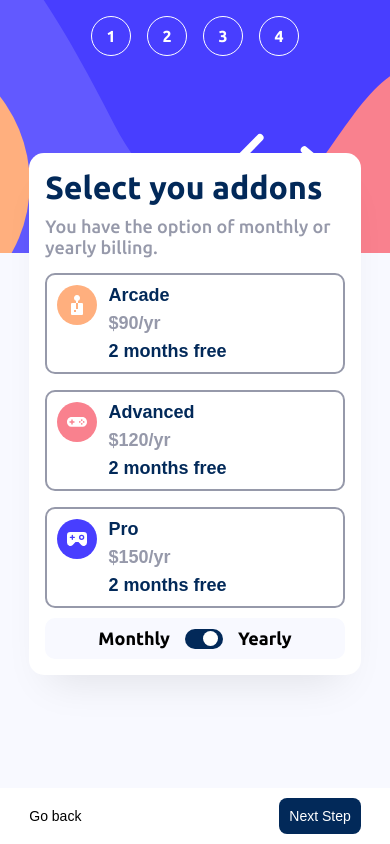
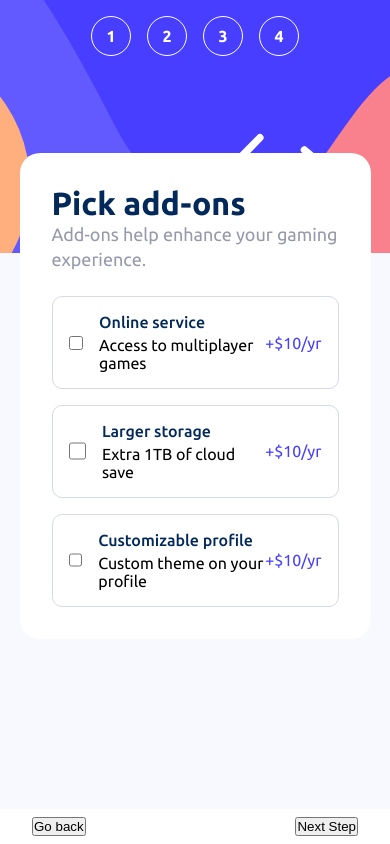
Before and after one commit to Pe-KaY/multi-step-form, an Angular app: page /addons in a window 390 px wide. Built offline with nearby package versions, Linux system fonts and the light colour scheme.

Commit message:
feat: added addons ui with responsiveness

```diff
--- a/src/app/addons/addons.component.css
+++ b/src/app/addons/addons.component.css
@@ -1,92 +1,91 @@
-.addonsContainer {
-  position: relative;
+.addon__content-wrapper {
+  height: 100%;
   width: 100%;
+  /* background: var(--content-bg-mobile); */
   display: flex;
   flex-direction: column;
   justify-content: space-between;
-  /* gap: 50px; */
-  height: 100%;
 }
 
-.addonsContainer .addonsContainer__details {
+.addon__modal {
+  background: var(--bg-primary);
+  width: 90%;
+  margin-inline: auto;
+  padding: 2rem;
+  height: fit-content;
+  border-radius: 20px;
+  margin-top: -100px;
+}
+
+.addon__footer {
+  padding-block: 1rem;
+  display: flex;
+  justify-content: space-between;
+  align-items: center;
+  padding-inline: 2rem;
+  padding-block: .5rem;
+  background: var(--bg-primary)
+
+}
+
+.addon__options {
   display: flex;
   flex-direction: column;
-  gap: 10px;
-  width: 85%;
-  /* height: 566px; */
-  margin-inline: auto;
-  border-radius: 15px;
-  padding: 1rem;
-  margin-top: -100px;
-  background-color: var(--bg-primary);
-  box-shadow: 0px 25px 40px -20px rgba(0, 0, 0, 0.1);
+  gap: 1rem;
+  margin-top: 1.5rem;
 }
 
-.addonsContainer__details .addonsContainer__text {
+.addon__option {
+  padding: 1rem;
   display: flex;
-  flex-direction: column;
+  align-items: center;
   justify-content: space-between;
-  gap: 10px;
-  margin-bottom: 5px;
-  /* height: 80px; */
+  border-radius: 10px;
+  border: 1px solid var(--clr-light-grey);
+  cursor: pointer;
+}
+.addon__title-and-desc {
+  display: flex;
+  gap: 1rem;
+  align-items: center;
 }
 
-.addonsContainer__details .addonsContainer__text h3 {
-  font-size: var(--fs-xl);
+.addon__option input[type="checkbox"] {
+  width: 18px;
+  height: 18px;
+  border: 1px solid var(--clr-light-grey);
+  accent-color: var(--clr-purple);
+}
+
+input[type="checkbox"]:checked:before {
+  color: rgb(11, 11, 11) !important;
+}
+.option__header {
+  margin-bottom: 1.5rem;
+}
+.option__title {
+  font-weight: 500;
+  margin-bottom: .3rem;
   color: var(--text-clr-primary);
 }
 
-.addonsContainer__details .addonsContainer__text p {
-  font-size: var(--fs-lg);
-  color: var(--text-clr-secondary);
-  font-weight: 500;
+/* large screens */
+@media (min-width: 1024px) {
+  .addon__content-wrapper {
+    background: var(--bg-primary);
+
+  }
+  .addon__content-wrapper {
+    width: 80%;
+    margin-inline: auto;
+  }
+  .addon__modal {
+    margin-top: 0;
+    padding: 0;
+  }
+
 }
 
-.addonsContainer__details .addonsDiv {
-  display: flex;
-  flex-direction: column;
-  /* padding: 0.7rem; */
-  gap: 1rem;
-  /* border-radius: 10px; */
-  /* border: 2px solid var(--clr-grey); */
-  /* background: none; */
-}
-
-.addonsDiv .addons {
-  display: flex;
-  width: 100%;
-  padding: 10px;
-  gap: 0.7rem;
-  border-radius: 10px;
-  border: 2px solid var(--clr-grey);
-  background: none;
-}
-
-.addonsContainer__details .addons:hover,
-.addonsContainer__details .addons:active {
-  border: 2px solid var(--text-clr-purple);
-  background-color: var(--bg-accent);
-  cursor: pointer;
-}
-
-.addons .addons-type__text {
-  display: inherit;
-  flex-direction: column;
-  text-align: left;
-  gap: 7px;
-}
-
-.addons .addons-type__text .name {
-  font-size: var(--fs-lg);
-  font-weight: 700;
-  color: var(--text-clr-primary);
-}
-
-.addons .addons-type__text .amount {
-  font-size: var(--fs-lg);
-  font-weight: 700;
-  color: var(--text-clr-secondary);
-}
 
 .addons .addons-type__text .duration {
   font-size: var(--fs-lg);
--- a/src/app/addons/addons.component.html
+++ b/src/app/addons/addons.component.html
@@ -1,56 +1,57 @@
-<div class="addonsContainer">
-  <div class="addonsContainer__details">
-    <div class="addonsContainer__text">
-      <h3>Select you addons</h3>
-      <p>You have the option of monthly or yearly billing.</p>
-    </div>
-    <div class="addonsDiv">
-      <button class="addons">
-        <div class="addons-type__img">
-          <img src="../../assets/icon-arcade.svg" alt="arcade icon" />
-        </div>
-        <div class="addons-type__text">
-          <p class="name">Arcade</p>
-          <p class="amount">$90/yr</p>
-          <p class="duration">2 months free</p>
-        </div>
-      </button>
-      <button class="addons">
-        <div class="addons-type__img">
-          <img src="../../assets/icon-advanced.svg" alt="advanced icon" />
-        </div>
-        <div class="addons-type__text">
-          <p class="name">Advanced</p>
-          <p class="amount">$120/yr</p>
-          <p class="duration">2 months free</p>
-        </div>
-      </button>
-      <button class="addons">
-        <div class="addons-type__img">
-          <img src="../../assets/icon-pro.svg" alt="pro icon" />
-        </div>
-        <div class="addons-type__text">
-          <p class="name">Pro</p>
-          <p class="amount">$150/yr</p>
-          <p class="duration">2 months free</p>
-        </div>
-      </button>
+<div class="addon__content-wrapper">
+  <div class="addon__modal">
+    <div class="header">
+      <h1 class="title">Pick add-ons</h1>
+      <p class="sub-title">Add-ons help enhance your gaming experience.</p>
     </div>
 
-    <div class="options-container">
-      <div class="options">
-        <span>Monthly</span>
-        <div class="toggle">
-          <span class="toggle-btn"></span>
+    <form class="addon__options">
+      <!-- option -->
+      <label class="addon__option">
+        <div class="addon__title-and-desc">
+          <input type="checkbox" name="online-service" id="online-service" />
+          <div>
+            <h4 class="option__title">Online service</h4>
+            <p class="text-sm">Access to multiplayer games</p>
+          </div>
         </div>
-        <span>Yearly</span>
-      </div>
-    </div>
+
+        <p class="text-purple">+$10/yr</p>
+      </label>
+      <!--  -->
+      <!-- option -->
+      <label class="addon__option">
+        <div class="addon__title-and-desc">
+          <input type="checkbox" name="online-service" id="online-service" />
+          <div>
+            <h4 class="option__title">Larger storage</h4>
+            <p class="text-sm">Extra 1TB of cloud save</p>
+          </div>
+        </div>
+
+        <p class="text-purple">+$10/yr</p>
+      </label>
+      <!--  -->
+      <!-- option -->
+      <label class="addon__option">
+        <div class="addon__title-and-desc">
+          <input type="checkbox" name="online-service" id="online-service" />
+          <div>
+            <h4 class="option__title">Customizable profile</h4>
+            <p class="text-sm">Custom theme on your profile</p>
+          </div>
+        </div>
+
+        <p class="text-purple">+$10/yr</p>
+      </label>
+      <!--  -->
+    </form>
   </div>
-  <div class="addonsButtons">
-    <div class="addonsContainer__button-div">
-      <button class="btn goBack">Go back</button>
-      <button class="btn nextStep">Next Step</button>
-    </div>
+
+  <div class="addon__footer">
+    <button class="btn-ghost">Go back</button>
+    <button class="btn">
+        Next Step
+    </button>
   </div>
 </div>
```
